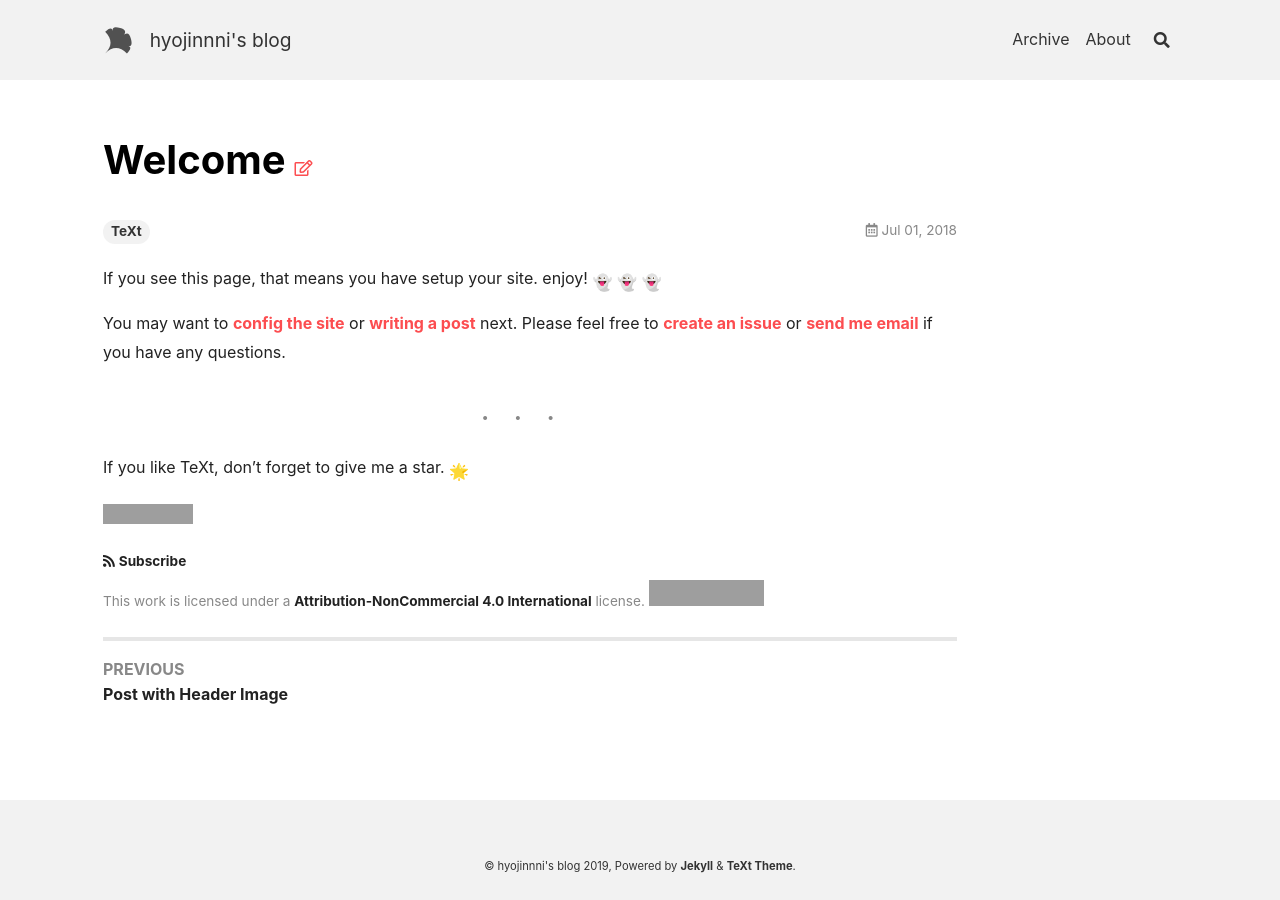
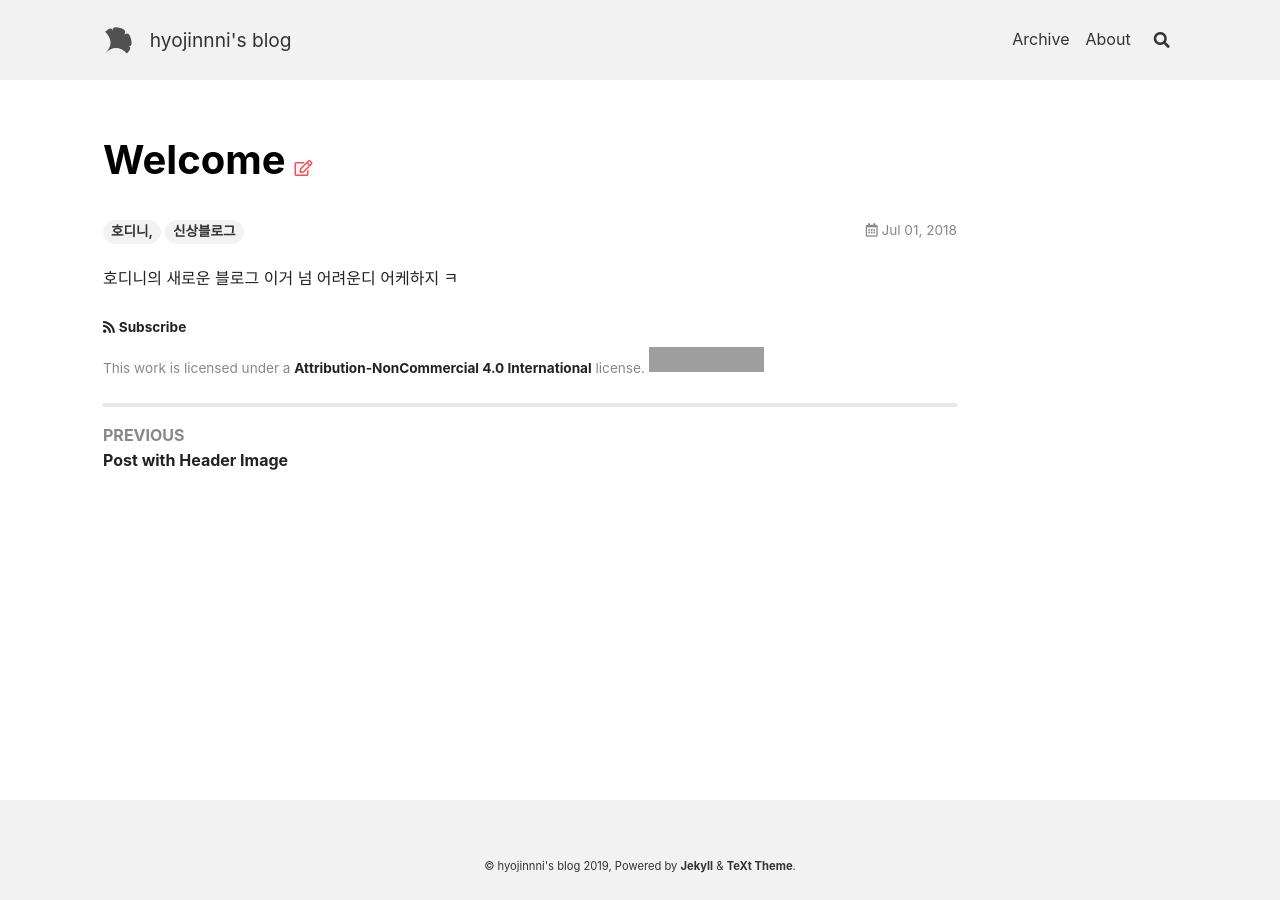
Before and after one commit to hyojinnni/hyojinnni.github.io, a Jekyll site: the page built from _posts/2018-07-01-welcome.md, in a window 1280 px wide. Built offline with Jekyll 4.4.1, drawn with Linux system fonts in a browser that asks for light colours; nearby versions of some CDN libraries; emoji names are drawn with the system emoji font; grey boxes are pictures that could not be loaded.

Commit message:
Update 2018-07-01-welcome.md

```diff
--- a/_posts/2018-07-01-welcome.md
+++ b/_posts/2018-07-01-welcome.md
@@ -1,16 +1,9 @@
 ---
 title: Welcome
-tags: TeXt
+tags: 호디니, 신상블로그
 ---
 
-If you see this page, that means you have setup your site. enjoy! :ghost: :ghost: :ghost:
-
-You may want to [config the site](https://tianqi.name/jekyll-TeXt-theme/docs/en/configuration) or [writing a post](https://tianqi.name/jekyll-TeXt-theme/docs/en/writing-posts) next. Please feel free to [create an issue](https://github.com/kitian616/jekyll-TeXt-theme/issues) or [send me email](mailto:kitian616@outlook.com) if you have any questions.
-
-<!--more-->
-
----
-
-If you like TeXt, don't forget to give me a star. :star2:
-
-[![Star This Project](https://img.shields.io/github/stars/kitian616/jekyll-TeXt-theme.svg?label=Stars&style=social)](https://github.com/kitian616/jekyll-TeXt-theme/)
+호디니의 새로운 블로그
+이거 넘 어려운디
+어케하지
+ㅋ
```
